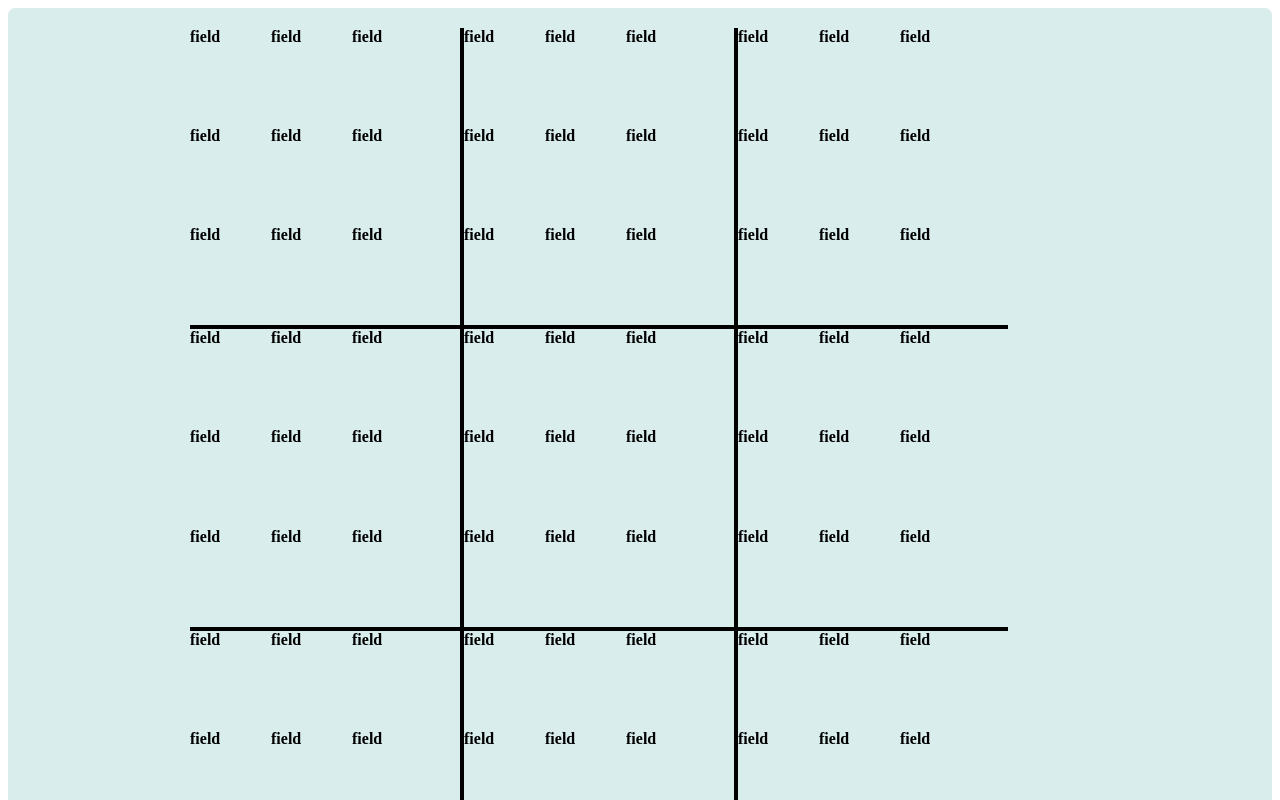
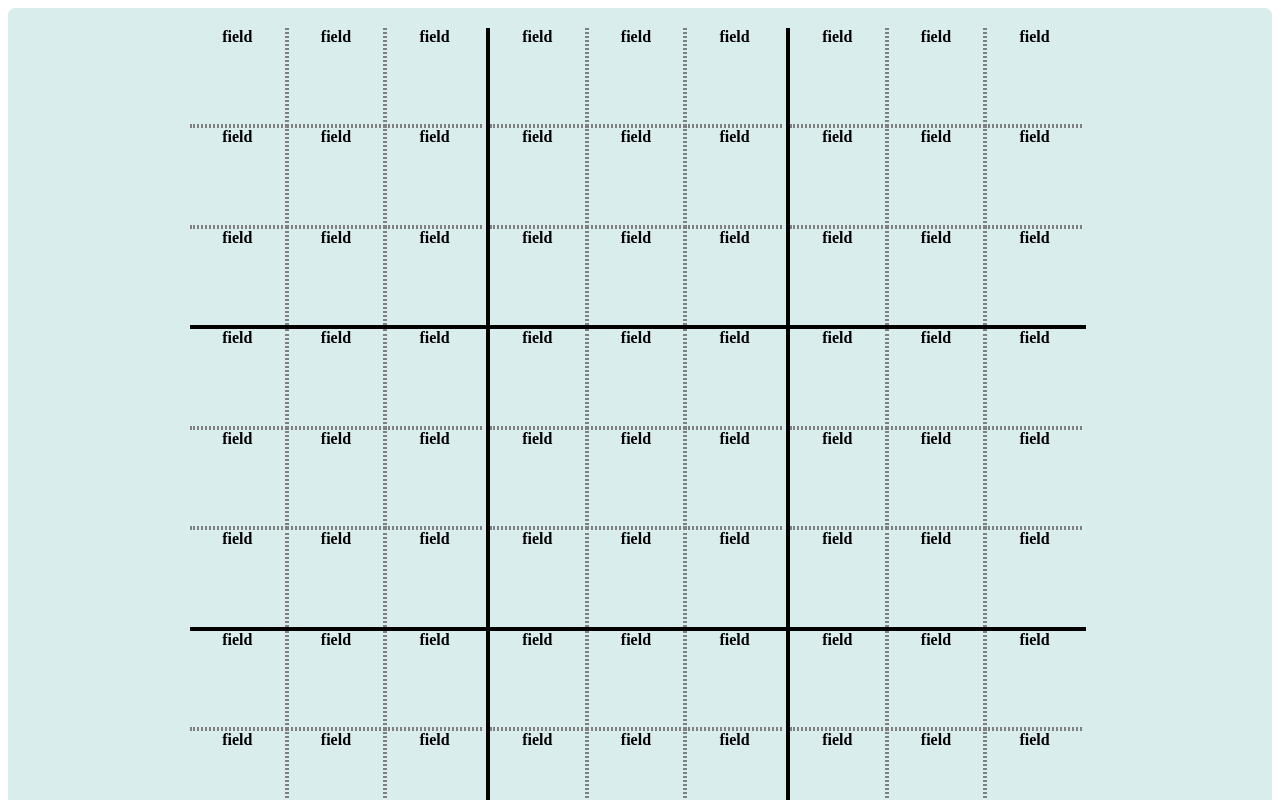
Before and after one commit to VictorHugoBatista/vue-sudoku-board, a Vue app: page / in a window 1280 px wide. Shown: the top 800 px of the page. Built offline with nearby package versions, Linux system fonts and the light colour scheme.

Commit message:
feature: Add grid component to the Quadrant fields

```diff
--- a/src/components/board/Board.vue
+++ b/src/components/board/Board.vue
@@ -1,11 +1,10 @@
 <template>
 <div class="sudoku-board">
   <Grid
-    gridComponent="Quadrant"
     gridItemBorderColor="black"
     gridItemBorderStyle="solid"
   >
-  <Quadrant />
+    <Quadrant />
   </Grid>
 </div>
 </template>
--- a/src/components/board/Field.vue
+++ b/src/components/board/Field.vue
@@ -12,8 +12,6 @@ export default {
 
 <style>
 .sudoku-field {
-  height: 33%;
-  flex: 0 1 30%;
-  width: 33%;
+
 }
 </style>
--- a/src/components/board/Quadrant.vue
+++ b/src/components/board/Quadrant.vue
@@ -1,16 +1,23 @@
 <template>
 <div class="sudoku-quadrant" >
-  <Field v-for="n in 9" :key="n" />
+  <Grid
+    gridItemBorderColor="gray"
+    gridItemBorderStyle="dotted"
+  >
+    <Field />
+  </Grid>
 </div>
 </template>
 
 <script>
+import Grid from '../layout/Grid.vue'
 import Field from './Field.vue'
 
 export default {
   name: 'Sudoku-Quadrant',
   components: {
     Field,
+    Grid,
   },
 }
 </script>
--- a/src/components/layout/Grid.vue
+++ b/src/components/layout/Grid.vue
@@ -22,14 +22,13 @@ export default {
 .grid {
   display: flex;
   flex-flow: row wrap;
-  height: 900px;
-  width: 900px;
 }
 
 .grid-item {
   display: flex;
-  flex: 0 1 30%;
+  flex: 0 1 calc(33.3333% - 4px);
   flex-flow: row wrap;
+  justify-content: center;
 }
 
 .grid-item-1 {
```
